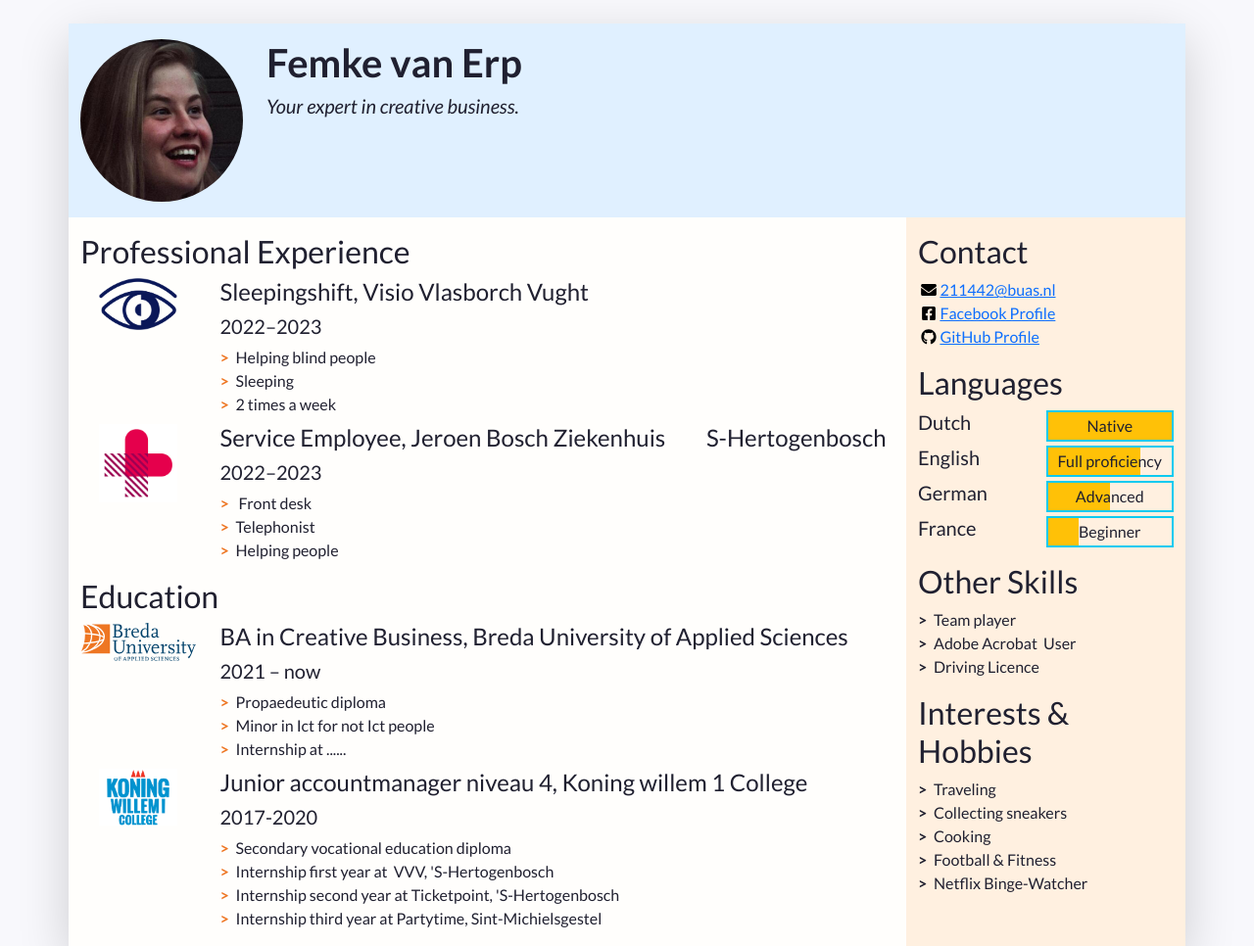
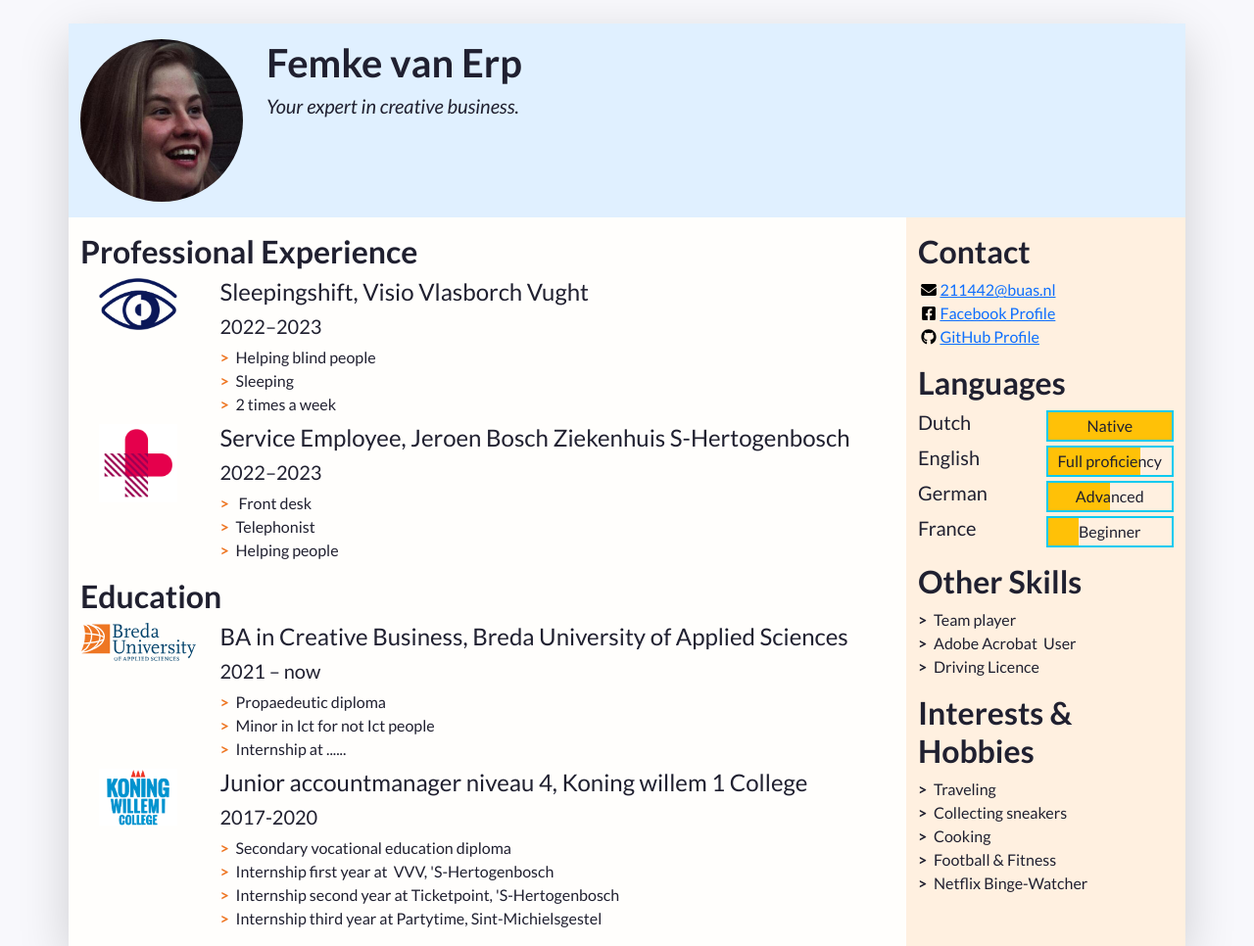
Before and after one commit to femkevanerp2000/femkevanerpcv, a plain HTML site: page index.html in a window 1280 px wide. Shown: the top 966 px of the page at 98% size. Drawn offline with nearby package versions, Linux system fonts and the light colour scheme.

Commit message:
updated content

```diff
--- a/index.html
+++ b/index.html
@@ -48,7 +48,7 @@
             "w-100" makes sure the image takes the full width of the column it's in
             "rounded-circle" cuts a circle around the image
           -->
-          <img class="w-100 rounded-circle my-3" src="images/Profile picture.JPG" alt="Portrait of Firstname Lastname" width="160">
+          <img class="w-100 rounded-circle my-3" src="images/Profile picture.JPG" alt="Portrait of Femke van Erp" width="160">
         </div>
         <!--
           A container to wrap around your name and tagline. Full-width at small size, then columns of increasing size.
@@ -74,8 +74,8 @@
           <!--
             <section> is yet another semantic element. The first one is for professional experience.
           -->
-          <section class="my-3 biography-section">
-            <h2>Professional Experience</h2>
+          <section class ="my-3 biography-section">
+            <h2><strong>Professional Experience</strong></h2>
             <!--
               Each list item (li) in the unordered list (ul) below will be one job.
               "list-unstyled" is a class that hides the bullet points of a list.
@@ -107,7 +107,7 @@
                   <img class="biography-logo mw-100 d-block mx-auto" src="images/employers/jeroenboschziekenhuis.png" alt="Company logo" width="80">
                 </div>
                 <div class="biography-contents col-9 col-sm-10 col-md-9 col-lg-10">
-                  <h4>Service Employee, Jeroen Bosch Ziekenhuis&nbsp; &nbsp; &nbsp; &nbsp; &nbsp;S-Hertogenbosch</h4>
+                  <h4>Service Employee, Jeroen Bosch Ziekenhuis S-Hertogenbosch</h4>
                   <h5>2022–2023</h5>
                   <!-- This entry doesn't have a list of achievements, but you can copy-paste the one from above -->
                <ul class="biography-details list-unstyled">
@@ -124,7 +124,7 @@
           <!-- We're done with jobs, let's move on to schools -->
 
           <section class="my-3 biography-section">
-            <h2>Education</h2>
+            <h2><strong>Education</strong></h2>
 <ul class="biography-list list-unstyled">
 
           <!-- Top item in education. And by "top", I mean a Bachelor in Creative Business at BUas. -->
@@ -176,7 +176,7 @@
 
           <!-- The first block will be contact details -->
           <section class="my-3 aside-section">
-            <h2>Contact</h2>
+            <h2><strong>Contact</strong></h2>
             <!--
               A list of all your contact details.
               There are more icons in the images/icons folder, have a look if you want to add your LinkedIn or TikTok profile.
@@ -213,7 +213,7 @@
           <!-- End of contact details, moving on to languages -->
 
           <section class="my-3 aside-section">
-            <h2>Languages</h2>
+            <h2><strong>Languages</strong></h2>
             <!-- Each item in the list is a language. Modify, add or remove depending on what you speak -->
             <ul class="language-list list-unstyled">
               <li class="language-item d-flex mb-1">
@@ -254,7 +254,7 @@
           <!-- End of contact details, moving on to other skills -->
 
           <section class="my-3 aside-section">
-            <h2>Other Skills</h2>
+            <h2><strong>Other</strong> <strong>Skills</strong></h2>
             <ul class="skill-list list-unstyled">
               <li class="skill-item">Team player</li>
               <li class="skill-item">Adobe Acrobat&nbsp; User</li>
@@ -265,7 +265,7 @@
           <!-- End of other skills, moving on to interest and hobbies -->
 
           <section class="my-3 aside-section">
-            <h2>Interests &amp; Hobbies</h2>
+            <h2><strong>Interests &amp; Hobbies</strong></h2>
             <ul class="skill-list list-unstyled">
               <li class="skill-item">Traveling</li>
 				<li class="skill-item">Collecting sneakers</li>
```
Lines whose indentation alone changed are shown as unchanged.
